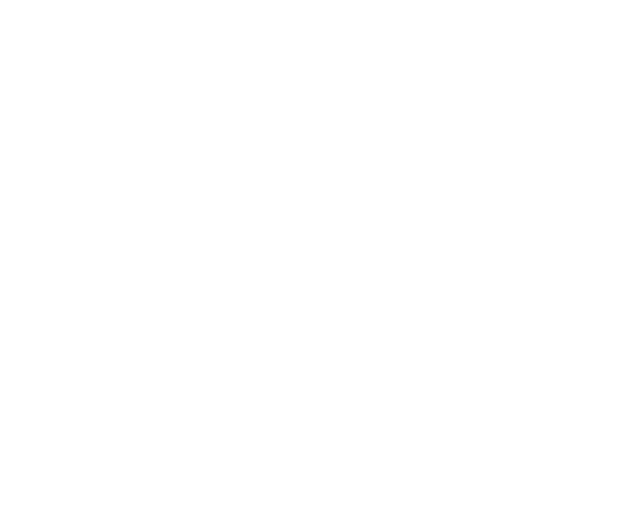
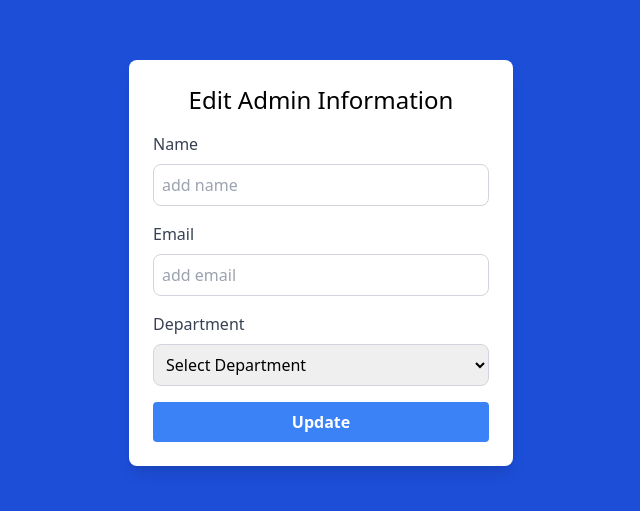
Before and after one commit to prabashwara65/WasteManagement, a React (Vite) app in the folder Frontend/: page /viewAdmin/updateAdmin/1 in a window 1280 px wide. Before the commit this address had no page. Shown: the part 137-648 px from the top of the page, without its empty margins (319-959 px from the left). Built offline with nearby package versions, Linux system fonts and the light colour scheme.

Commit message:
admin update

```diff
--- a/Frontend/src/App.jsx
+++ b/Frontend/src/App.jsx
@@ -5,6 +5,7 @@
 import Dashboard from './pages/Dashboard'
 import Admin from './pages/Admin/ViewAdmin'
 import CreateAdmin from './pages/Admin/createAdmin'
+import UpdateAdmin from './pages/Admin/UpdateAdmin'
 
 function App() {
 
@@ -19,6 +20,7 @@
 
           <Route path='/viewAdmin' element={<Admin/>} />
           <Route path='/createAdmin' element={<CreateAdmin/>} />
+          <Route path='/viewAdmin/updateAdmin/:id' element={<UpdateAdmin/>} />
 
         </Routes>
       </BrowserRouter>
--- /dev/null
+++ b/Frontend/src/pages/Admin/UpdateAdmin.jsx
@@ -0,0 +1,81 @@
+import React, { useState } from 'react';
+import { useNavigate, useParams } from 'react-router-dom';
+import axios from 'axios';
+
+function UpdateAdmin() {
+  const [username, setName] = useState('')
+  const [email , setEmail] = useState('')
+  const [department, setDepartment] = useState('')
+  const navigate = useNavigate();
+  const {id} = useParams();
+
+  const handleSubmit = (e) => {
+    e.preventDefault();
+    axios.put("http://localhost:3000/admins/update/"+id, {username, email, department})
+        .then(res => {
+            console.log(res);
+            navigate('/viewAdmin');
+        }).catch(err => console.log(err))
+  };
+
+
+  return (
+    <div className="flex h-screen bg-blue-700 justify-center items-center">
+      <form onSubmit={handleSubmit} className="bg-white p-6 rounded-lg shadow-lg w-96">
+        <h2 className="text-2xl mb-4 text-center text-bold">Edit Admin Information</h2>
+
+        <div className="mb-4">
+          <label htmlFor="name" className="block text-gray-700 mb-2">Name</label>
+          <input
+            type="text"
+            id="name"
+            name="name"
+            value={username}
+            onChange={e => setName(e.target.value)}
+            placeholder='add name'
+            className="border border-gray-300 rounded-lg w-full p-2"
+            required
+          />
+        </div>
+
+        <div className="mb-4">
+          <label htmlFor="email" className="block text-gray-700 mb-2">Email</label>
+          <input
+            type="email"
+            id="email"
+            name="email"
+            value={email}
+            onChange={e => setEmail(e.target.value)}
+            placeholder='add email'
+            className="border border-gray-300 rounded-lg w-full p-2"
+            required
+          />
+        </div>
+
+        <div className="mb-4">
+          <label htmlFor="department" className="block text-gray-700 mb-2">Department</label>
+          <select
+            id="department"
+            name="department"
+            value={department}
+            onChange={e => setDepartment(e.target.value)}
+            className="border border-gray-300 rounded-lg w-full p-2"
+            required>
+            <option value="">Select Department</option>
+            <option value="recycling">Recycling</option>
+            <option value="waste collection">Waste Collection</option>
+            <option value="hazardous waste">Hazardous Waste Management</option>
+            <option value="composting">Composting</option>
+            <option value="landfill management">Landfill Management</option>
+          </select>
+        </div>
+
+        <button type="submit" className="bg-blue-500 text-white font-semibold py-2 px-4 rounded hover:bg-blue-600 w-full">
+          Update
+        </button>
+      </form>
+    </div>
+  );
+}
+
+export default UpdateAdmin
--- a/Frontend/src/pages/Admin/ViewAdmin.jsx
+++ b/Frontend/src/pages/Admin/ViewAdmin.jsx
@@ -39,9 +39,9 @@
                 <td className="px-6 py-3">{data.department}</td>
                 <td className="px-6 py-3">{data.created_at}</td>
                 <td>
-                  <button className="bg-gray-500 hover:bg-gray-700 text-white font-semibold py-2 px-4 rounded mr-2">
+                  <Link to={`updateAdmin/${data.id}`}  className="bg-gray-500 hover:bg-gray-700 text-white font-semibold py-2 px-4 rounded mr-2">
                     Edit
-                  </button>
+                  </Link>
                   <button className="bg-red-500 hover:bg-red-700 text-white font-semibold py-2 px-4 rounded">
                     Delete
                   </button>
```
Also changed, not shown: 1 other file (tests, documents, lock files or other folders).
